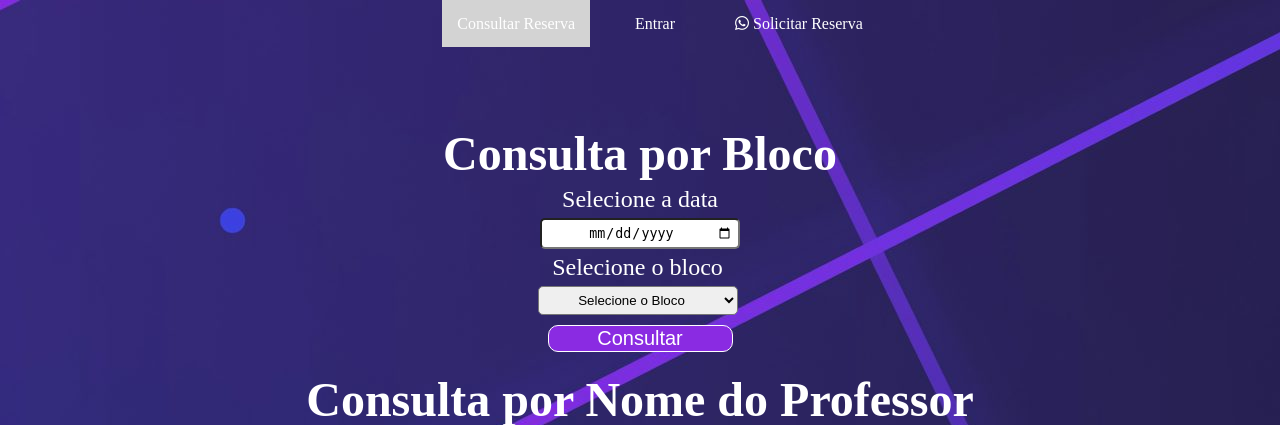
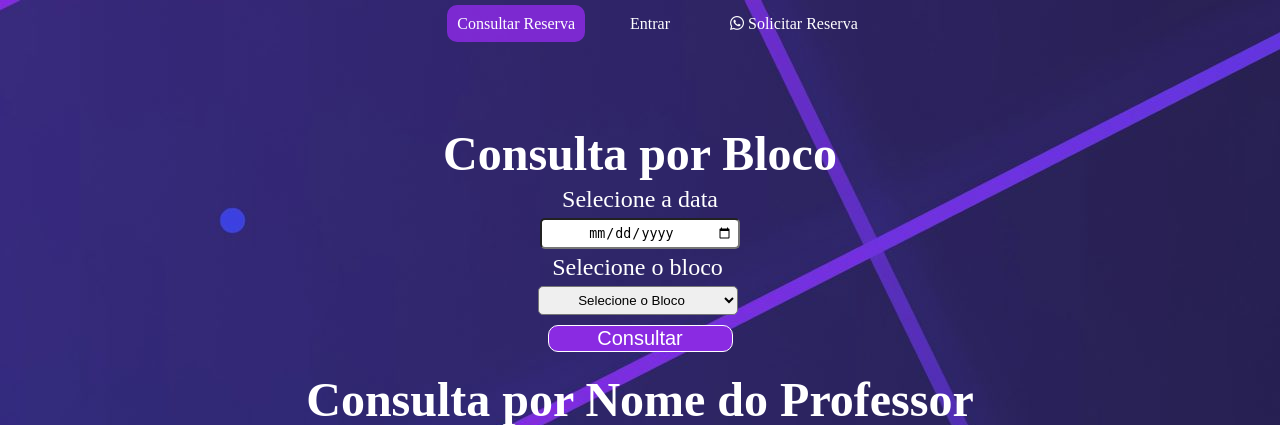
Before and after one commit to Endrio-Korb/uniasselvi-reserva, a Django app: page /consulta/ in a window 1280 px wide, with the pointer over the restyled element. Shown: the top 425 px of the page. Run offline with Django 4.2, Linux system fonts and the light colour scheme; data that the repository does not hold is empty; some libraries are stand-ins or nearby versions.

Commit message:
adicionado animação para link da navbar

```diff
--- a/static/css/style.css
+++ b/static/css/style.css
@@ -77,7 +77,10 @@ body {
 }
 
 .nav .navitens li a:hover {
-    background-color: lightgray;
+    background-color: rgba(137, 43, 226, 0.856);
+    border-radius: 10px;
+    transition: 0.5s;
+    padding: 10px;
 }
 
 /* Barra de navegação mobile */
```
